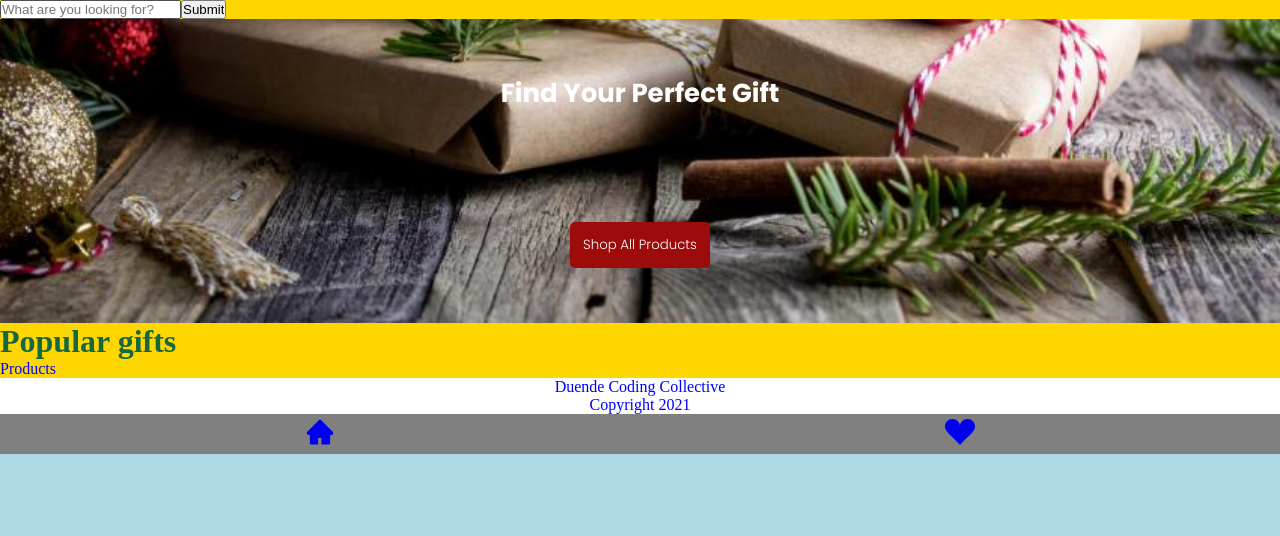
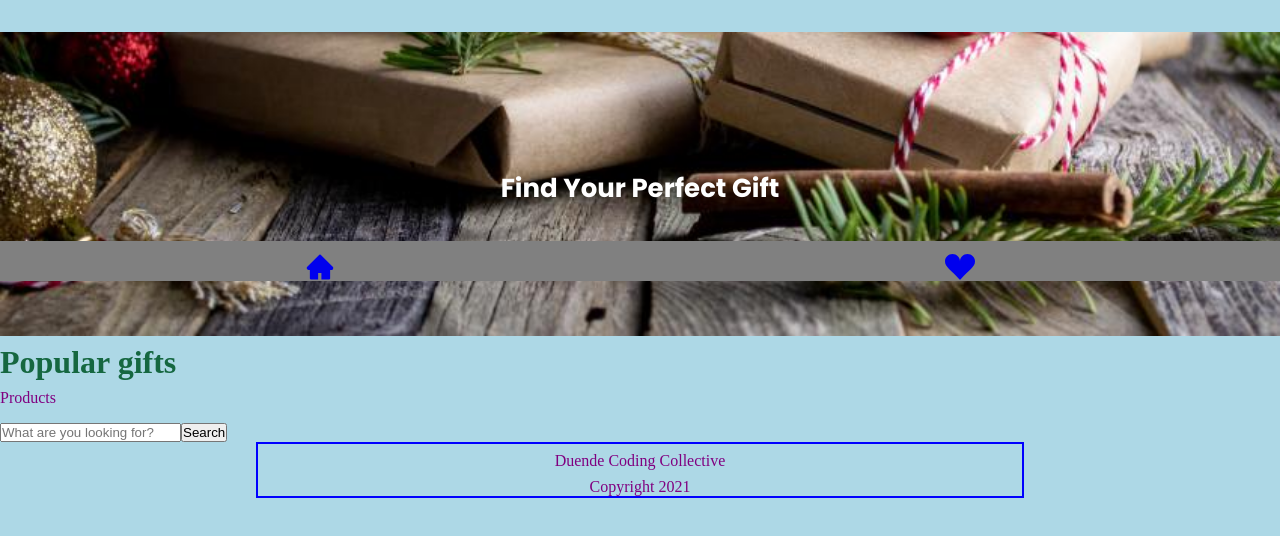
Before and after one commit to Robbins180/team4, a React (Create React App) app in the folder frontend/: page / in a window 1280 px wide. Shown: the top 536 px of the page. Built offline with nearby package versions, Linux system fonts and the light colour scheme.

Commit message:
begins import of products.json to products.js

```diff
--- a/frontend/src/App.js
+++ b/frontend/src/App.js
@@ -10,13 +10,14 @@ import Searchbar from "./components/Searchbar";
 function App() {
   return (
     <div className="App">
-      <Searchbar/>
+
       <Routes>
         <Route path="/" element={<Home />}></Route>
         <Route path="/Wishlist" element={<Wishlist />}></Route>
       </Routes>
+      <Searchbar/>
+      <MobileBar />
       <Footer />
-      <MobileBar />
     </div>
   );
 }
--- a/frontend/src/components/Hero.js
+++ b/frontend/src/components/Hero.js
@@ -5,7 +5,7 @@ const Hero = () => {
   return (
     <div className="hero">
       <h1>Find Your Perfect Gift</h1>
-      <button>Shop All Products</button>
+      {/* <button>Shop All Products</button> */}
     </div>
   );
 };
--- a/frontend/src/components/Searchbar.js
+++ b/frontend/src/components/Searchbar.js
@@ -24,7 +24,7 @@ const Searchbar = () => {
         required
         />
       </label>
-      <input type="submit" value="Submit"/>
+      <input type="submit" value="Search"/>
     </form>
   );
 };
--- a/frontend/src/styles/CSS/App.css
+++ b/frontend/src/styles/CSS/App.css
@@ -2,11 +2,21 @@
 * {
   padding: 0;
   margin: 0;
+  margin-top: .5rem;
   -webkit-box-sizing: border-box;
           box-sizing: border-box;
 }
 
 .App {
-  background-color: gold;
-  color: blue;
+  display: -webkit-box;
+  display: -ms-flexbox;
+  display: flex;
+  -webkit-box-orient: vertical;
+  -webkit-box-direction: normal;
+      -ms-flex-direction: column;
+          flex-direction: column;
+  -webkit-box-pack: center;
+      -ms-flex-pack: center;
+          justify-content: center;
+  height: auto;
 }
--- a/frontend/src/styles/CSS/Footer.css
+++ b/frontend/src/styles/CSS/Footer.css
@@ -1,17 +1,13 @@
 @import url("https://fonts.googleapis.com/css2?family=Poppins:wght@200;300;400;600;700&display=swap");
 .Footer {
-  background-color: white;
   margin: auto;
   text-align: center;
+  border: 2px solid blue;
+  width: 60%;
 }
 
 .Footer .team-list {
   list-style-type: none;
-  display: -webkit-box;
-  display: -ms-flexbox;
-  display: flex;
-  -ms-flex-pack: distribute;
-      justify-content: space-around;
   -ms-flex-wrap: wrap;
       flex-wrap: wrap;
 }
--- a/frontend/src/styles/SCSS/App.scss
+++ b/frontend/src/styles/SCSS/App.scss
@@ -3,11 +3,13 @@
 * {
   padding: 0;
   margin: 0;
+  margin-top: .5rem;
   box-sizing: border-box;
 }
 
 .App {
-  background-color: gold;
-  color: blue;
-  //   height: 100vh;
+  display: flex;
+  flex-direction: column;
+  justify-content: center;
+  height: auto;
 }
--- a/frontend/src/styles/SCSS/Footer.scss
+++ b/frontend/src/styles/SCSS/Footer.scss
@@ -1,14 +1,13 @@
 @import "./variables";
 
 .Footer {
-  background-color: white;
   margin: auto;
   text-align: center;
+  border: 2px solid blue;
+  width: 60%;
 
   .team-list {
     list-style-type: none;
-    display: flex;
-    justify-content: space-around;
     flex-wrap: wrap;
 
     li {
```
Also changed, not shown: frontend/public/products.json (+4 -6 lines), frontend/src/components/Products.js (+17 -5 lines), 1 other file (tests, documents, lock files or other folders).
